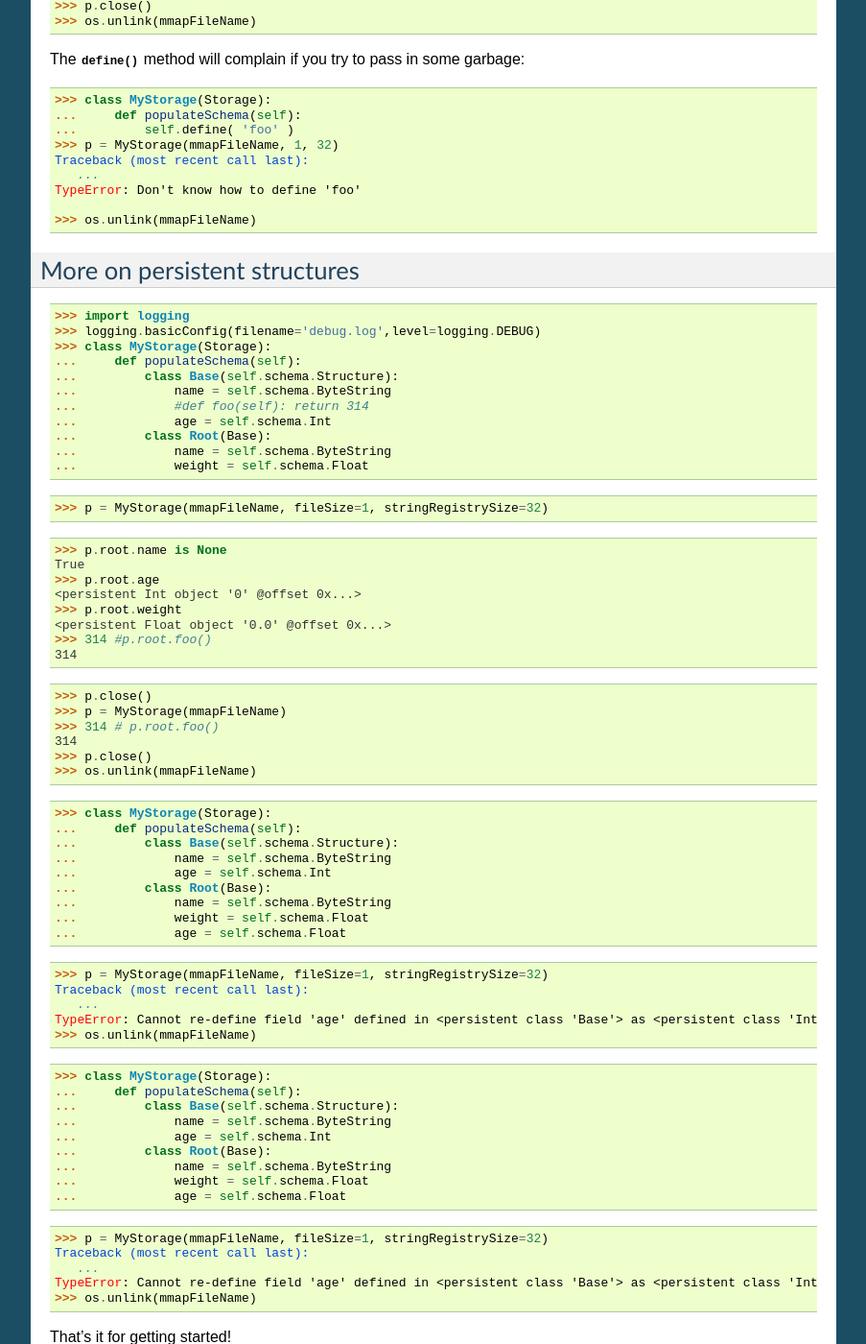
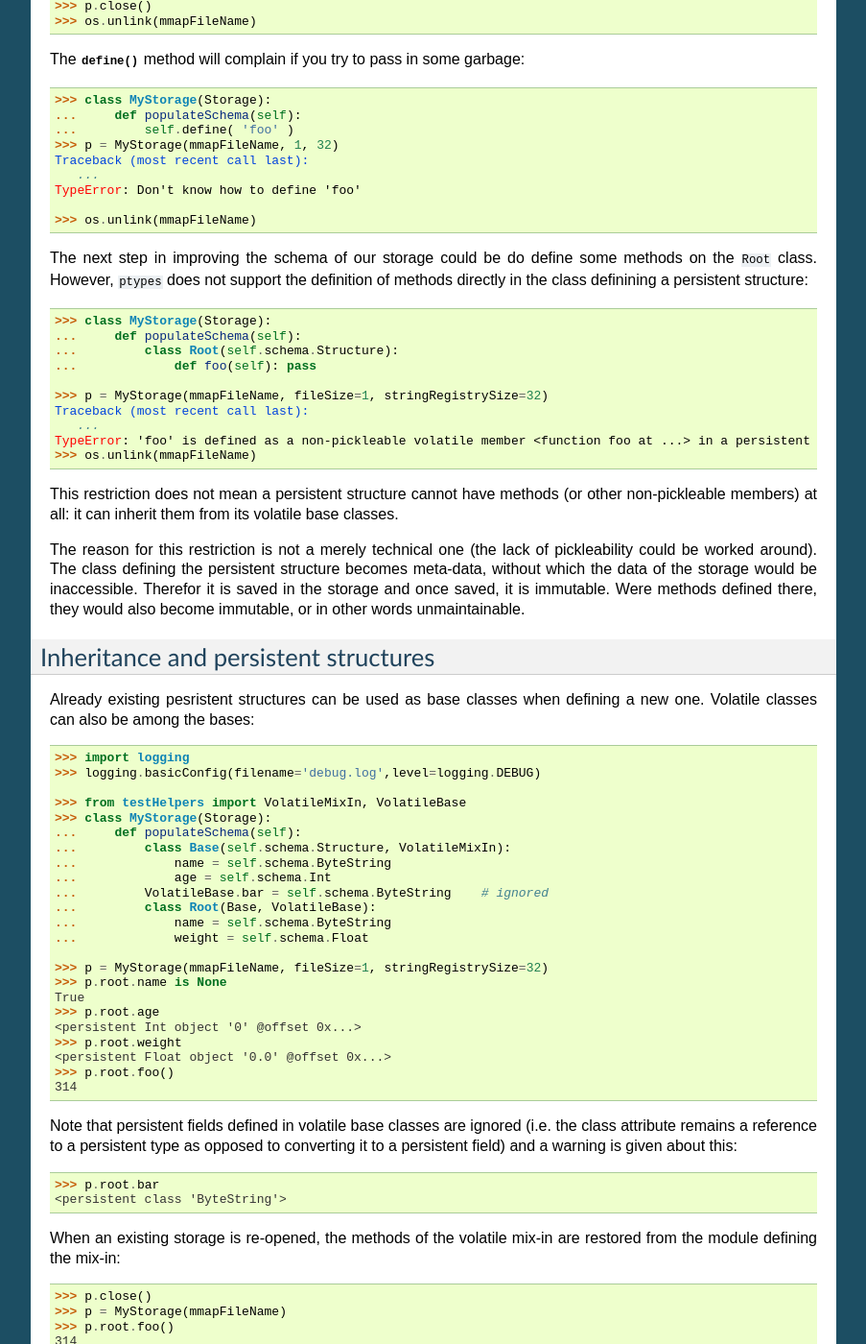
Before and after one commit to AmadeusITGroup/python-ptypes, a Sphinx documentation site: the page built from doc/storage.rst, in a window 1280 px wide and 1400 px high, scrolled down 7673 px. Shown: the whole window at 96% size, without its empty margins (198-1101 px from the left). Built offline with Sphinx 7.4.7, drawn with Linux system fonts in a browser that asks for light colours; formulas are drawn with MathJax 3; some of the changed text lies outside the part shown.

Commit message:
Test for inheritance

```diff
--- a/doc/storage.rst
+++ b/doc/storage.rst
@@ -476,46 +476,101 @@ pass in some garbage::
       >>> class MyStorage(Storage):
       ...     def populateSchema(self):
       ...         self.define( 'foo' )
-      >>> p = MyStorage(mmapFileName, 1, 32) #doctest: +ELLIPSIS
+      >>> p = MyStorage(mmapFileName, 1, 32)              #doctest: +ELLIPSIS
       Traceback (most recent call last):
          ...
       TypeError: Don't know how to define 'foo'
 
       >>> os.unlink(mmapFileName)
 
-.. more-on-persistent-structures:
+The next step in improving the schema of our storage could be do define some
+methods on the ``Root`` class. However, ``ptypes`` does not support the
+definition of methods directly in the class definining a persistent structure::
 
-More on persistent structures
----------------------------------
+      >>> class MyStorage(Storage):
+      ...     def populateSchema(self):
+      ...         class Root(self.schema.Structure):
+      ...             def foo(self): pass
+
+      >>> p = MyStorage(mmapFileName, fileSize=1, stringRegistrySize=32)  #doctest: +ELLIPSIS
+      Traceback (most recent call last):
+         ...
+      TypeError: 'foo' is defined as a non-pickleable volatile member <function foo at ...> in a persistent structure
+      >>> os.unlink(mmapFileName)
+
+This restriction does not mean a persistent structure cannot have methods (or
+other non-pickleable members) at all: it can inherit them from its volatile
+base classes.
+
+The reason for this restriction is not a merely technical one (the lack of
+pickleability could be worked around). The class defining the persistent
+structure becomes meta-data, without which the data of the storage would be
+inaccessible. Therefor it is saved in the storage and once saved, it is
+immutable. Were methods defined there, they would also become immutable,
+or in other words unmaintainable.
+
+.. inheritance-and-persistent-structures:
+
+Inheritance and persistent structures
+--------------------------------------
+
+Already existing pesristent structures can be used as base classes when
+defining a new one. Volatile classes can also be among the bases::
+
       >>> import logging
       >>> logging.basicConfig(filename='debug.log',level=logging.DEBUG)
+
+      >>> from testHelpers import VolatileMixIn, VolatileBase
       >>> class MyStorage(Storage):
       ...     def populateSchema(self):
-      ...         class Base(self.schema.Structure):
+      ...         class Base(self.schema.Structure, VolatileMixIn):
       ...             name = self.schema.ByteString
-      ...             #def foo(self): return 314
       ...             age = self.schema.Int
-      ...         class Root(Base):
+      ...         VolatileBase.bar = self.schema.ByteString    # ignored
+      ...         class Root(Base, VolatileBase):
       ...             name = self.schema.ByteString
       ...             weight = self.schema.Float
 
       >>> p = MyStorage(mmapFileName, fileSize=1, stringRegistrySize=32)
-
       >>> p.root.name is None
       True
       >>> p.root.age                                                 #doctest: +ELLIPSIS
       <persistent Int object '0' @offset 0x...>
       >>> p.root.weight                                               #doctest: +ELLIPSIS
       <persistent Float object '0.0' @offset 0x...>
-      >>> 314 #p.root.foo()
+      >>> p.root.foo()
       314
+
+Note that persistent fields defined in volatile base classes are ignored (i.e.
+the class attribute remains a reference to a persistent type as opposed
+to converting it to a persistent field) and a warning is given about this::
+
+      >>> p.root.bar
+      <persistent class 'ByteString'>
+
+When an existing storage is re-opened, the methods of the volatile mix-in are
+restored from the module defining the mix-in::
 
       >>> p.close()
       >>> p = MyStorage(mmapFileName)
-      >>> 314 # p.root.foo()
+      >>> p.root.foo()
       314
       >>> p.close()
       >>> os.unlink(mmapFileName)
+
+As the above example shows, it is acceptable to re-define a field with the same
+type in the derived class. (Practically the re-definition is ignored.)
+
+The re-definition is also acceptable if it defines the type of the field to
+be a base-type of the type of the field in the base class. (This
+re-definition is also ignored.)
+Finally, the re-definition is accepted even if it defines
+the type of the field to be a type derived from the type of the field in the
+base class. (This is the only case when the re-definition actually takes
+effect.)::
+
+It is not acceptable to re-define the type of the field to a completly
+unrelated one::
 
       >>> class MyStorage(Storage):
       ...     def populateSchema(self):
@@ -549,4 +604,9 @@ More on persistent structures
       TypeError: Cannot re-define field 'age' defined in <persistent class 'Base'> as <persistent class 'Int'> to be of type <persistent class 'Float'>!
       >>> os.unlink(mmapFileName)
 
+Persistent base classes must be defined in the same storage instance as the
+derived class::
+
+The volatile base classes must be importable when the storage is opened::
+
 That's it for getting started!
--- /dev/null
+++ b/doc/testHelpers.py
@@ -0,0 +1,6 @@
+class VolatileBase(object):
+    pass
+
+class VolatileMixIn(object):
+    def foo(self):
+        return 314
```
Also changed, not shown: 1 other file.
